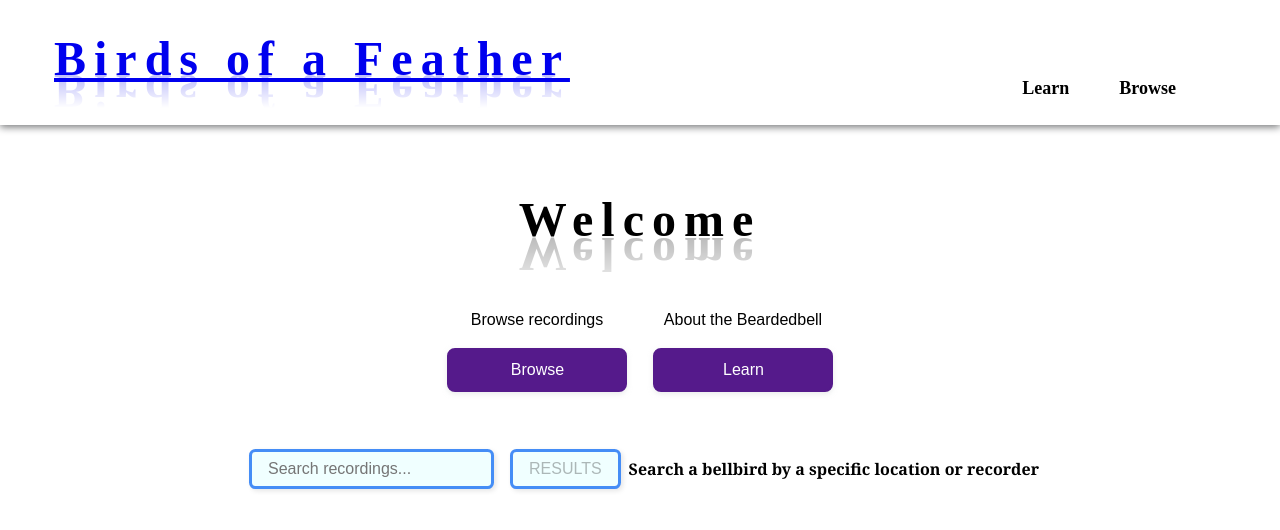
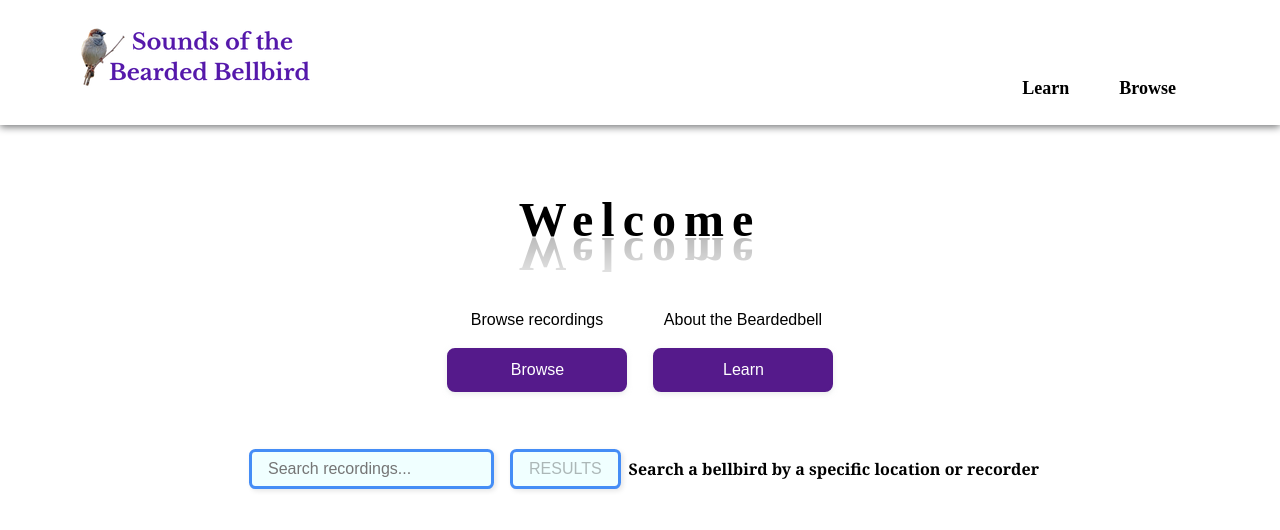
Before and after one commit to Mlberry0205/Birds-Of-a-Feather, a React (Create React App) app: page / in a window 1280 px wide. Shown: the top 530 px of the page. Built offline with nearby package versions, Linux system fonts and the light colour scheme; no server answers; a web font is replaced by a local one.

Commit message:
CSS and learn page refactor

```diff
--- a/src/components/Navbar/Navbar.js
+++ b/src/components/Navbar/Navbar.js
@@ -1,15 +1,15 @@
 import './Navbar.css'
-import logo from './bird-logo.png'
+import logo from './sounds.png'
 import { Link, NavLink } from 'react-router-dom';
-import '@fontsource/montez'
+// import '@fontsource/montez'
 
 
 const Navbar = () => {
   return (
     <nav className='navbar'>
-      <Link className='logo' to='/'>
-        {/* <img src={ logo } alt='Birds of a Feather logo' className='logo-img'/> */}
-        <h1 className='logo'>Birds of a Feather</h1>
+      <Link className='navbar-link' to='/'>
+        <img src={ logo } alt='Birds of a Feather logo' className='logo-img'/>
+        {/* <h1 className='logo'>Birds of a Feather</h1> */}
       </Link>
       <div className='nav-buttons' >
         <NavLink to="/Learn" className='about-us'>Learn</NavLink>
```
Also changed, not shown: src/components/Navbar/sounds.png (added).
